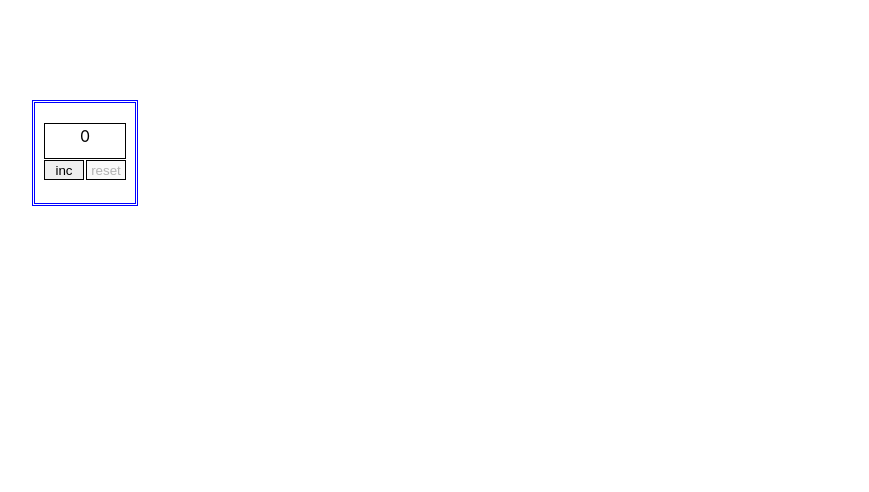
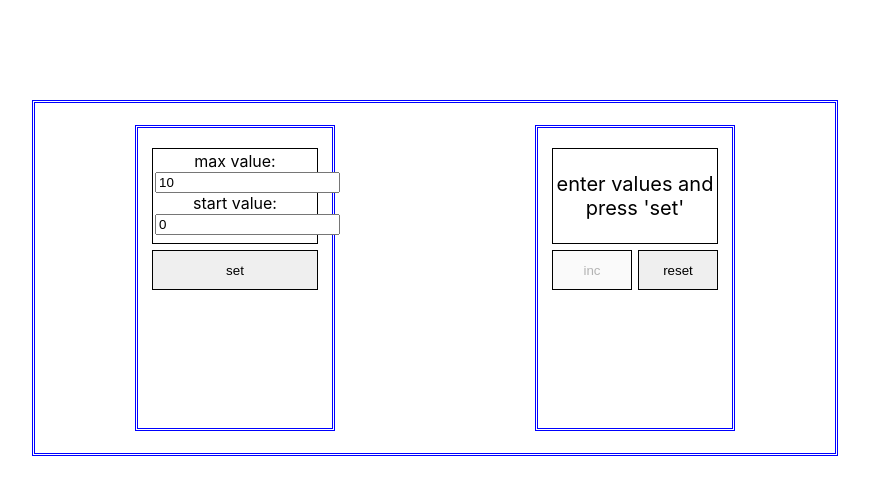
Before and after one commit to miashkou/liczylnik, a React (Create React App) app: page / in a window 1280 px wide. Shown: the top 492 px of the page, without its empty margins (68-937 px from the left). Built offline with nearby package versions, Linux system fonts and the light colour scheme.

Commit message:
liczylnik 24/02/2022

```diff
--- a/package.json
+++ b/package.json
@@ -3,6 +3,8 @@
   "version": "0.1.0",
   "private": true,
   "dependencies": {
+    "@material-ui/core": "^4.12.3",
+    "@material-ui/icons": "^4.11.2",
     "@testing-library/jest-dom": "^5.11.4",
     "@testing-library/react": "^11.1.0",
     "@testing-library/user-event": "^12.1.10",
--- a/src/App.css
+++ b/src/App.css
@@ -9,23 +9,53 @@
 .App {
   border-color: blue;
   border-style: double;
-  width: 100px;
-  height: 100px;
+  width: 800px;
+  height: 350px;
   text-align: center;
   align-items: center;
   justify-content: center;
   vertical-align: middle;
   margin: 100px;
+  display: flex;
 }
 
 
-.App-header {
-  background-color: #282c34;
-  min-height: 100vh;
-  display: flex;
-  flex-direction: column;
-  align-items: center;
-  justify-content: center;
-  font-size: calc(10px + 2vmin);
-  color: white;
+
+.Counter {
+  border-color: blue;
+  border-style: double;
+  width: 300px;
+  height: 300px;
+  /*text-align: center;*/
+  /*align-items: center;*/
+  /*justify-content: center;*/
+  /*vertical-align: middle;*/
+  margin: 100px;
+  flex-grow: 1 ;
+
 }
+
+.Set {
+  border-color: blue;
+  border-style: double;
+  width: 300px;
+  height: 300px;
+  /*text-align: center;*/
+  /*align-items: center;*/
+  /*justify-content: center;*/
+  /*vertical-align: middle;*/
+  margin: 100px;
+  flex-grow: 1 ;
+
+}
+
+/*.App-header {*/
+/*  background-color: #282c34;*/
+/*  min-height: 100vh;*/
+/*  display: flex;*/
+/*  flex-direction: column;*/
+/*  align-items: center;*/
+/*  justify-content: center;*/
+/*  font-size: calc(10px + 2vmin);*/
+/*  color: white;*/
+/*}*/
--- a/src/App.tsx
+++ b/src/App.tsx
@@ -3,32 +3,73 @@ import React, {useState} from 'react';
 import './App.css';
 import {TikTok} from './TikTok';
 import {Figures} from './Figures';
+import {Counter} from './Counter';
+import {Set} from './Set';
 
 function App() {
+    // const maxValue = 5;
+    // const minValue = 0;
 
-    const maxValue = 5;
-    const minValue = 0;
+    let [maxState, setMaxState] = useState(10)
+    let [minState, setMinState] = useState(0)
 
-let [figures, setFigures] = useState(0)
+    let [state, setState] = useState<null | number>(null)
+
+
 
     function reset() {
-    setFigures(0)
+        setState(minState)
     }
 
-  return (
-      <div className={"App"}>
+    function onSet(value: number) {
+        // let maxValue = maxState
+        // let minValue = minState
+        setState(value)
+    }
 
-        <Figures figures={figures}/>
-        <TikTok
-            setFigures={setFigures}
-            figures={figures}
-            onChange={reset}
-            disabled={figures === 0}
-        />
+    function inc() {
+        if (state) setState(state + 1)
+    }
 
-      </div>
+    function setMax(value: number) {
+        setMaxState(value);
+        setState(null);
+    }
 
-  );
+    function setMin(value: number) {
+        setMinState(value);
+        setState(null);
+    }
+
+
+
+    console.log('state: ', state)
+    return (
+        <div className={'App'}>
+
+            {/*{state}*/}
+            <Set figuresMax={maxState}
+                 figuresMin={minState}
+                 setMaxState={setMax}
+                 setMinState={setMin}
+                 setState={setState}
+                 onSet={onSet}
+                 onChange={reset}
+                 disabled={!!state}/>
+
+            <Counter figuresMin={minState}
+                     figuresMax={maxState}
+                     setFigures={setMinState}
+                     reset={reset}
+                     state={state}
+                     minState={minState}
+                     inc={inc}
+            />
+
+
+
+        </div>
+    );
 }
 
 export default App;
--- /dev/null
+++ b/src/Counter.tsx
@@ -0,0 +1,77 @@
+import React from 'react';
+import './App.css';
+
+type PropsType = {
+    setFigures: (value: number) => void
+    reset: () => void
+    figuresMin: number
+    figuresMax: number
+    state: number | null
+    minState: number
+    inc: () => void
+}
+
+export function Counter(props: PropsType) {
+    const Style = {
+        width: '160px',
+        height: '90px',
+        border: '1px solid black',
+        display: 'flex',
+        padding: '2px',
+        margin: '20px auto 0 auto',
+        justifyContent: 'center',
+        alignItems: 'center',
+        fontSize: '20px'
+    };
+
+
+
+    const onStyle = {
+        width: '80px',
+        height: '40px',
+        border: '1px solid black',
+        display: 'inline-block',
+        padding: '2px',
+
+    };
+
+    const offStyle = {
+        width: '80px',
+        height: '40px',
+        border: '1px solid black',
+        display: 'inline-block',
+        marginLeft: '6px',
+        marginTop: '6px',
+        padding: '2px',
+    };
+    const getErrorAndNormalize = () => {
+        if (props.state === null) {
+            return 'enter values and press \'set\' '
+            // и после нажатия кнопки "Set" здесь появляется minState
+        } else
+
+        if ( props.figuresMin < 0 || props.figuresMax <= props.figuresMin) {
+            return 'Incorrect value!'
+            // и эти две кнопки (inc, reset) становятся некликабельными
+        } else {
+            return props.state;
+        }
+    }
+
+
+    return (<div className={'Counter'}>
+        <div style={Style}>
+
+            {getErrorAndNormalize()}
+
+
+        </div>
+
+        <button disabled={props.state === null } style={onStyle} onClick={() => props.inc()}>inc</button>
+
+        <button style={offStyle} onClick={props.reset}>reset</button>
+
+
+    </div>)
+
+}
--- /dev/null
+++ b/src/Set.tsx
@@ -0,0 +1,71 @@
+import React from 'react';
+import './App.css';
+
+type PropsType = {
+    setMaxState: (value: number) => void
+    setMinState: (value: number) => void
+    setState: (value: number) => void
+    onChange: () => void
+    onSet: (value: number) => void
+    disabled: boolean
+    figuresMax: number
+    figuresMin: number
+}
+
+export function Set(props: PropsType) {
+
+
+    const Style = {
+        width: '160px',
+        height: '90px',
+        border: '1px solid black',
+        display: 'inline-block',
+        padding: '2px',
+        marginTop: '20px',
+
+    };
+
+    const onStyle = {
+        width: '166px',
+        height: '40px',
+        border: '1px solid black',
+        display: 'inline-block',
+        marginTop: '6px',
+        padding: '2px',
+
+    };
+
+    const offStyle = {
+        width: '166px',
+        height: '40px',
+        border: '1px solid black',
+        display: 'inline-block',
+        marginTop: '6px',
+        padding: '2px',
+
+    };
+
+    //здесь пишется функция с проверкой
+
+    return <div className={'Set'}>
+        <div style={Style}>
+            max value: <input type="number"
+                              value={props.figuresMax}
+                              onChange={(e) => props.setMaxState(+e.currentTarget.value)}/>
+            start value: <input type="number"
+                                value={props.figuresMin}
+                                onChange={(e) => props.setMinState(+e.currentTarget.value)}
+        />
+        </div>
+
+        <button disabled={props.disabled }
+                style={onStyle}
+                onClick={() => props.onSet(props.figuresMin)
+                    // и эта кнопка становится некликабельной
+                }
+        > set
+        </button>
+
+    </div>
+
+}
```
Also changed, not shown: 1 other file (tests, documents, lock files or other folders).
